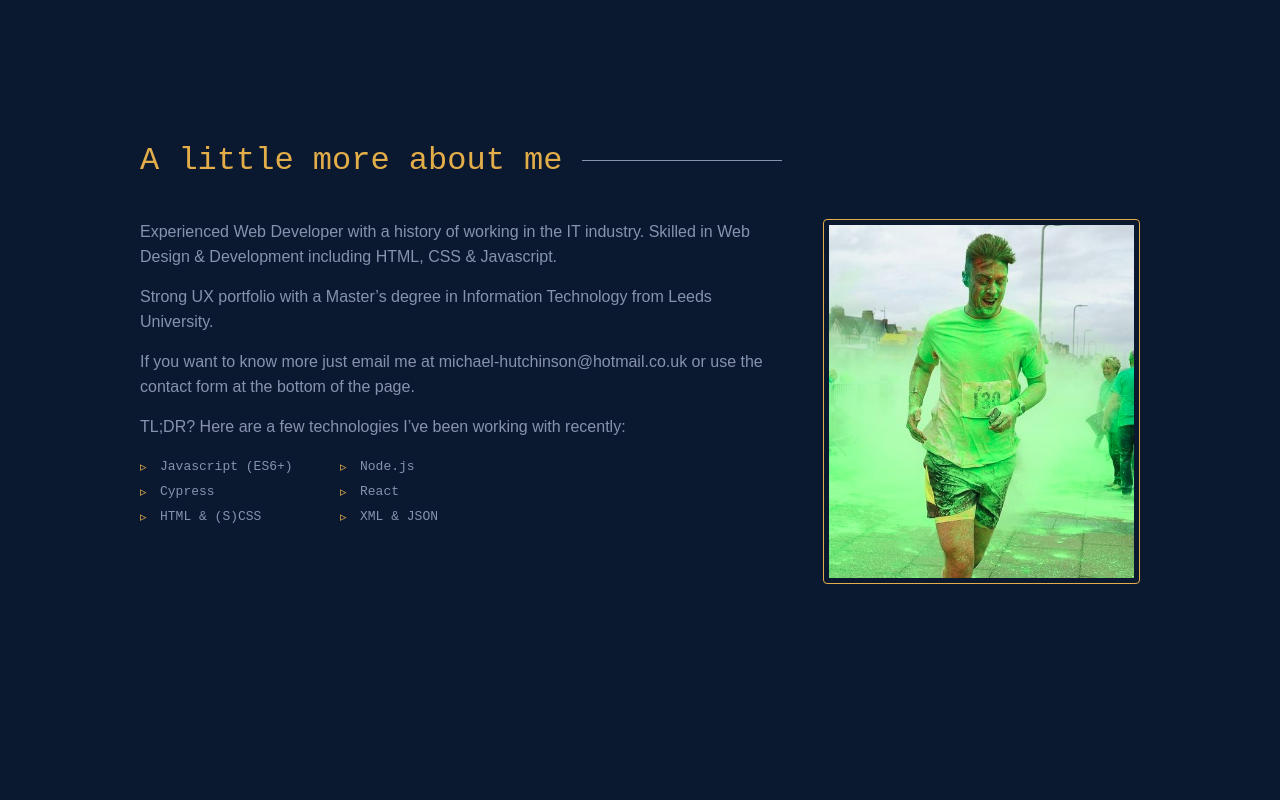
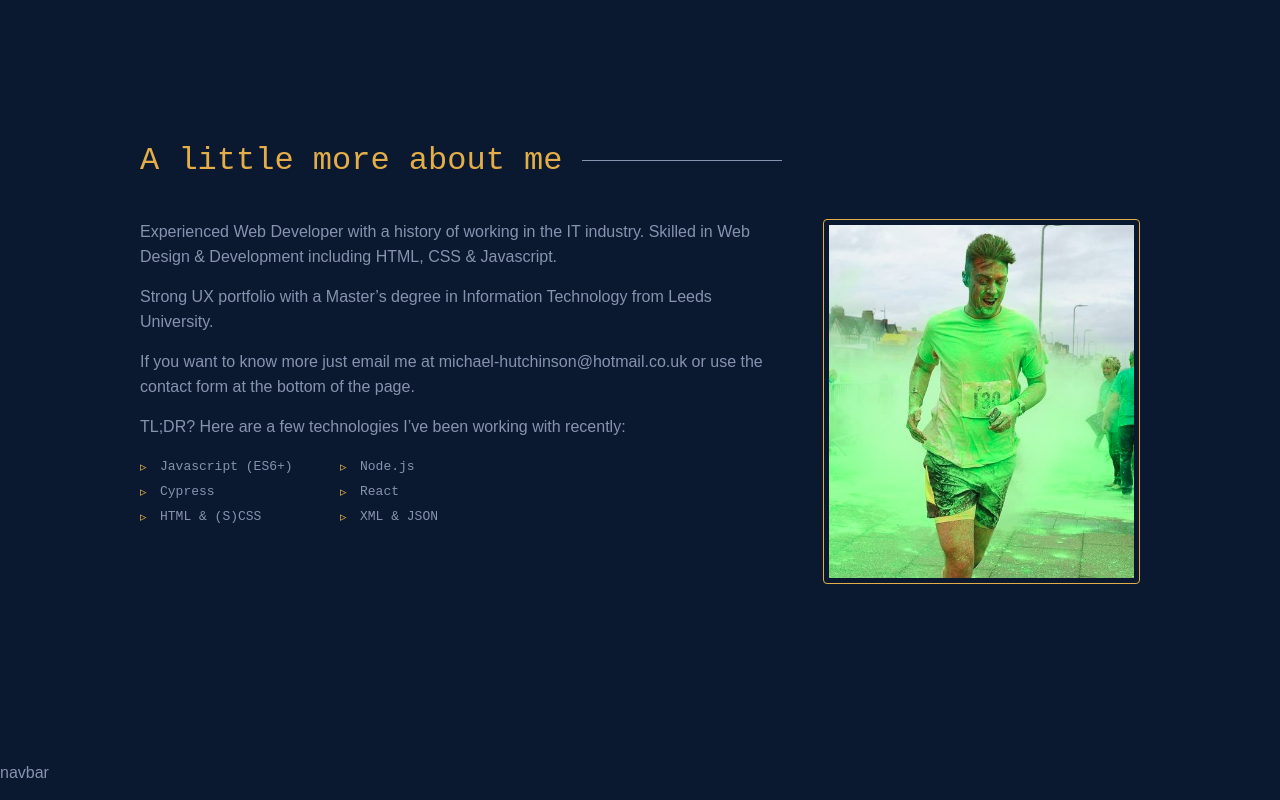
Before and after one commit to Michael-Hutchinson/portfolio-clone-ts, a React (Vite) app: page / in a window 1280 px wide. Shown: the part 840-1640 px from the top of the page. Before the commit the page ends 1600 px from the top, so only its background shows below. Built offline with nearby package versions, Linux system fonts and the light colour scheme.

Commit message:
import navbar into app

```diff
--- a/src/App.tsx
+++ b/src/App.tsx
@@ -3,6 +3,7 @@ import React from 'react';
 
 import About from './components/About/About';
 import Home from './components/Home/Home';
+import Navbar from './components/shared/Navbar/Navbar';
 
 const App: React.FunctionComponent = () => {
   return (
@@ -10,6 +11,7 @@ const App: React.FunctionComponent = () => {
       <GlobalStyle />
       <Home />
       <About />
+      <Navbar />
     </div>
   );
 };
```
